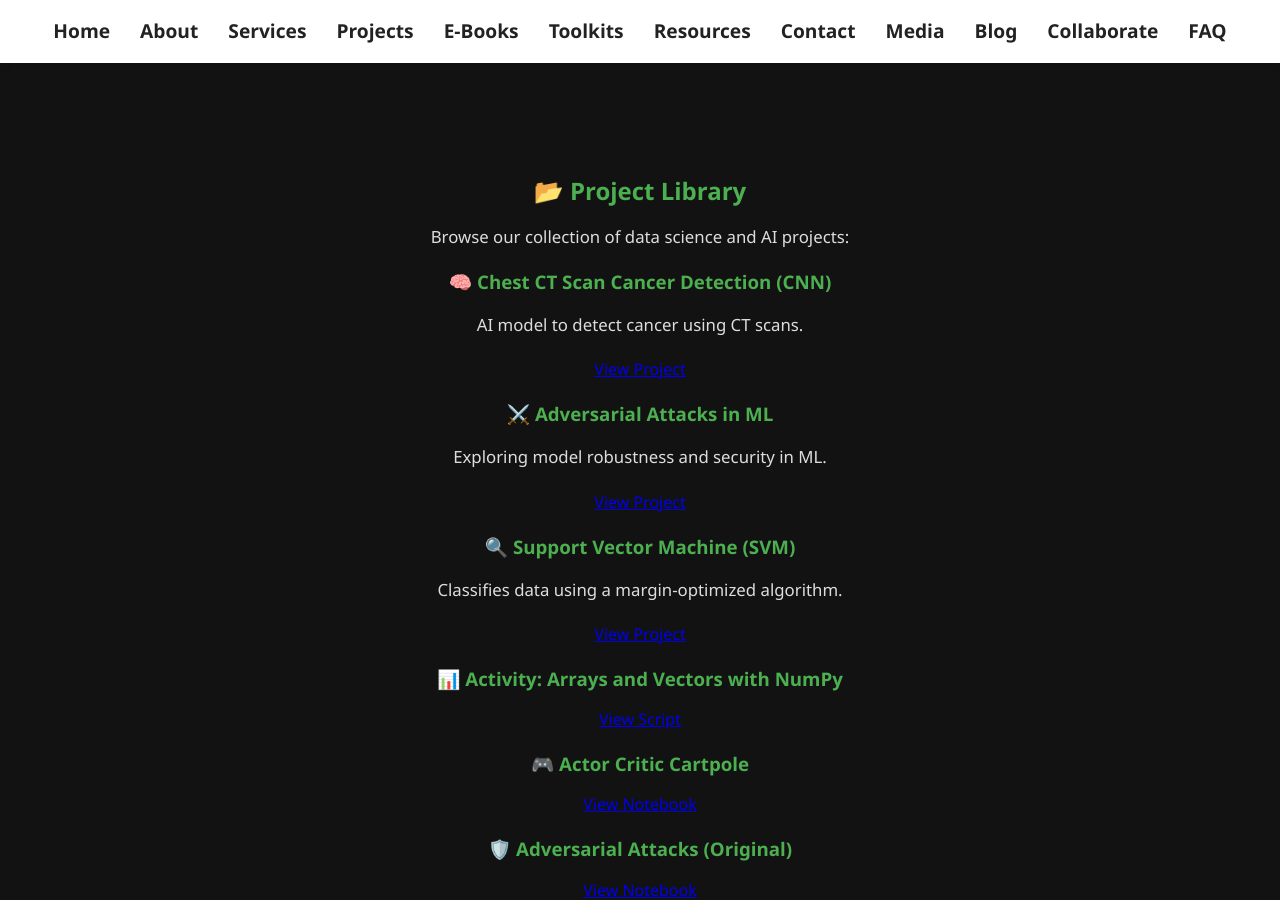
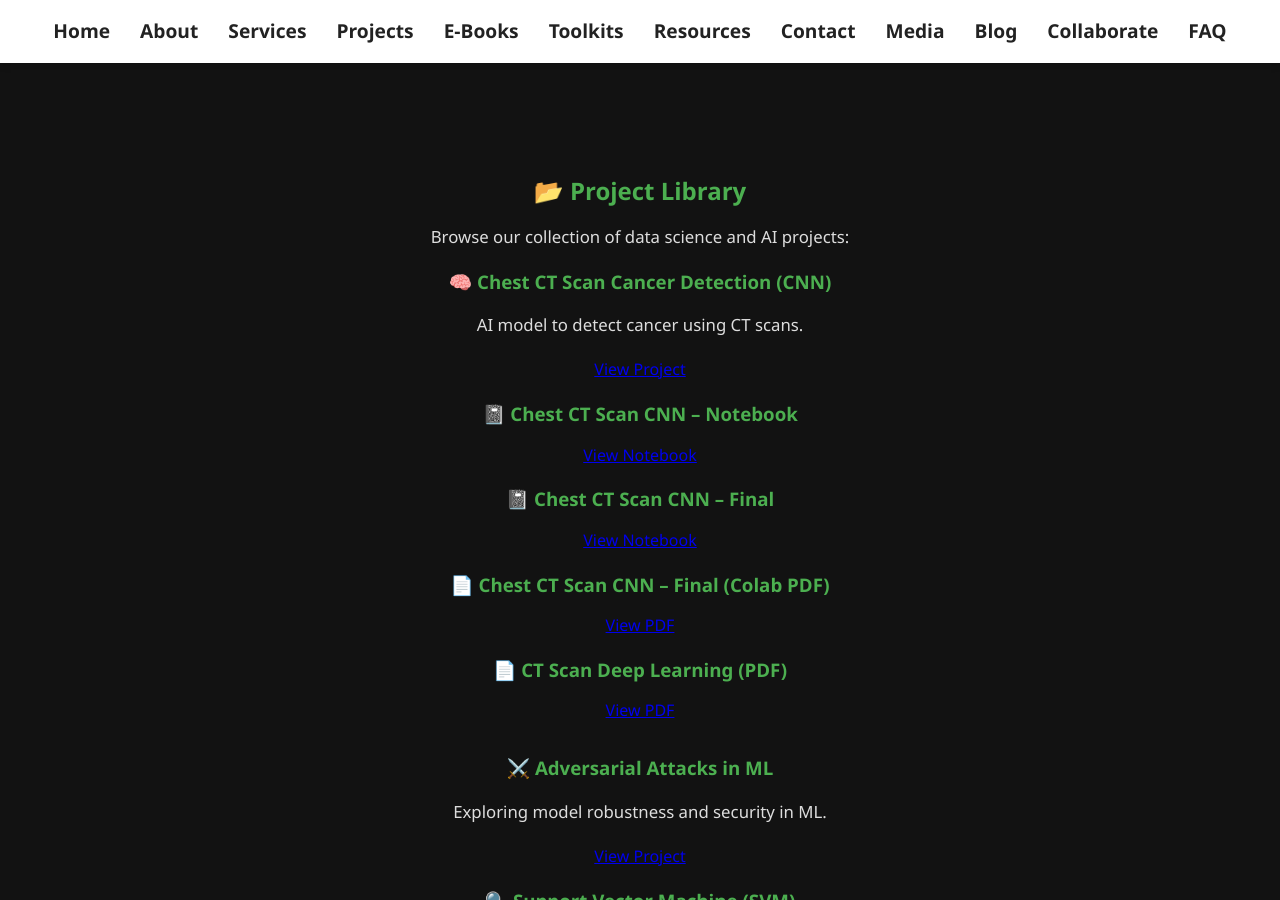
Before and after one commit to DataForSolution/DataForSolution.github.io, a Jekyll site: the page built from projects.md, in a window 1280 px wide and 900 px high. Built offline with Jekyll 4.4.1, drawn with Linux system fonts in a browser that asks for light colours.

Commit message:
Add data-topic tracking and CNN recommendation engine to Chest CT Scan cards

```diff
--- a/projects.md
+++ b/projects.md
@@ -14,6 +14,56 @@
     <p>AI model to detect cancer using CT scans.</p>
     <a href="https://github.com/DataForSolution/DataForSolution.github.io/blob/main/projects/chest_ct_scan_Cancer_Detection_cnn.ipynb" target="_blank">View Project</a>
   </div>
+<!-- Project Cards -->
+<div class="project-card" data-topic="cnn">
+  <h3>📓 Chest CT Scan CNN – Notebook</h3>
+  <a href="https://raw.githubusercontent.com/DataForSolution/DataForSolution.github.io/main/projects/Chest_CT_Scan_CNN.ipynb" target="_blank">View Notebook</a>
+</div>
+
+<div class="project-card" data-topic="cnn">
+  <h3>📓 Chest CT Scan CNN – Final</h3>
+  <a href="https://raw.githubusercontent.com/DataForSolution/DataForSolution.github.io/main/projects/Chest_CT_Scan_CNN-Final.ipynb" target="_blank">View Notebook</a>
+</div>
+
+<div class="project-card" data-topic="cnn">
+  <h3>📄 Chest CT Scan CNN – Final (Colab PDF)</h3>
+  <a href="https://raw.githubusercontent.com/DataForSolution/DataForSolution.github.io/main/projects/Chest_CT-Scan_CNN-Final.ipynb%20-%20Colab.pdf" target="_blank">View PDF</a>
+</div>
+
+<div class="project-card" data-topic="cnn">
+  <h3>📄 CT Scan Deep Learning (PDF)</h3>
+  <a href="https://raw.githubusercontent.com/DataForSolution/DataForSolution.github.io/main/projects/Chest_Cancer_Detection_Deep_Learning_CT_Scan.pdf" target="_blank">View PDF</a>
+</div>
+
+<!-- Recommendation Section -->
+<div id="recommendations" style="margin-top: 2rem;"></div>
+
+<!-- Script to track clicks and show recommendations -->
+<script>
+document.addEventListener("DOMContentLoaded", function () {
+  // Track click & store data-topic
+  const cards = document.querySelectorAll(".project-card");
+  cards.forEach(card => {
+    card.addEventListener("click", () => {
+      const topic = card.getAttribute("data-topic");
+      if (topic) localStorage.setItem("lastViewedTopic", topic);
+    });
+  });
+
+  // Show recommendation
+  const lastTopic = localStorage.getItem("lastViewedTopic");
+  const box = document.getElementById("recommendations");
+
+  if (lastTopic === "cnn" && box) {
+    box.innerHTML = `
+      <h2>📌 Recommended for You</h2>
+      <p>Since you viewed a <strong>CNN</strong> project:</p>
+      <a href="/projects/#gan-project" class="cta-button">Explore GAN for Image Generation</a>
+    `;
+  }
+});
+</script>
+
 
   <div class="project-card" data-topic="security" title="Examines model vulnerability to crafted inputs">
     <h3>⚔️ Adversarial Attacks in ML</h3>
```
